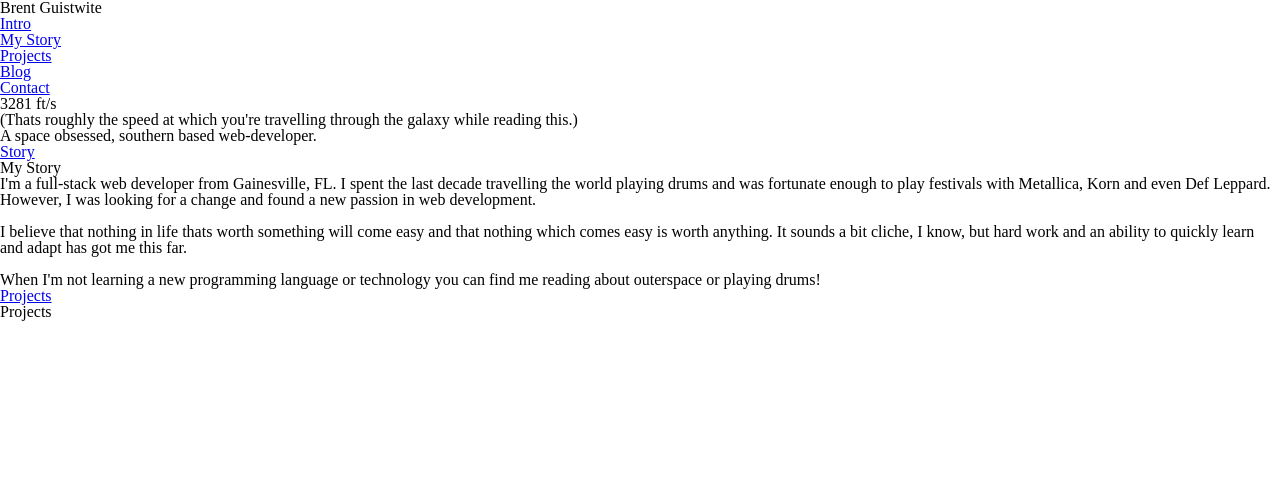
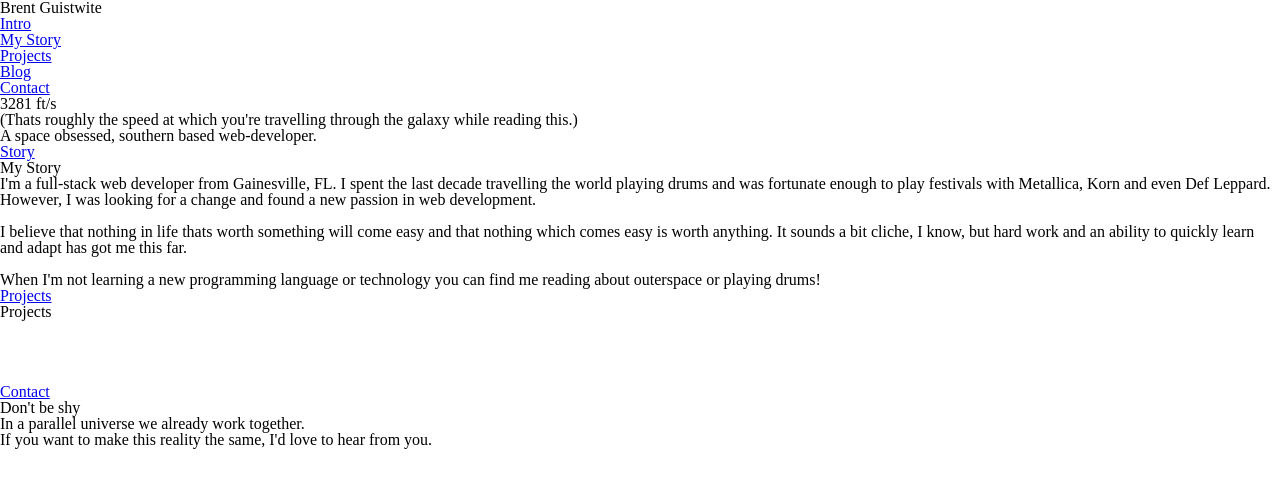
Before and after one commit to thinkful-ei17/brent-portf, a plain HTML site: page index.html in a window 1280 px wide. Drawn offline with Linux system fonts and the light colour scheme; a script that the page names is missing.

Commit message:
add contact section

```diff
--- a/index.html
+++ b/index.html
@@ -113,6 +113,21 @@
             <img>
           </div>
         </div>
+        <a href="#contact">Contact</a>
+    </div>
+  </div>
+
+  <div id="contact" class="container">
+    <div class="contact content">
+      <header>
+        <h2>
+          Don't be shy
+        </h2>
+        <p>
+          In a parallel universe we already work together.<br>
+          If you want to make this reality the same, I'd love to hear from you.
+        </p>
+      </header>
     </div>
   </div>
 </body>
```
